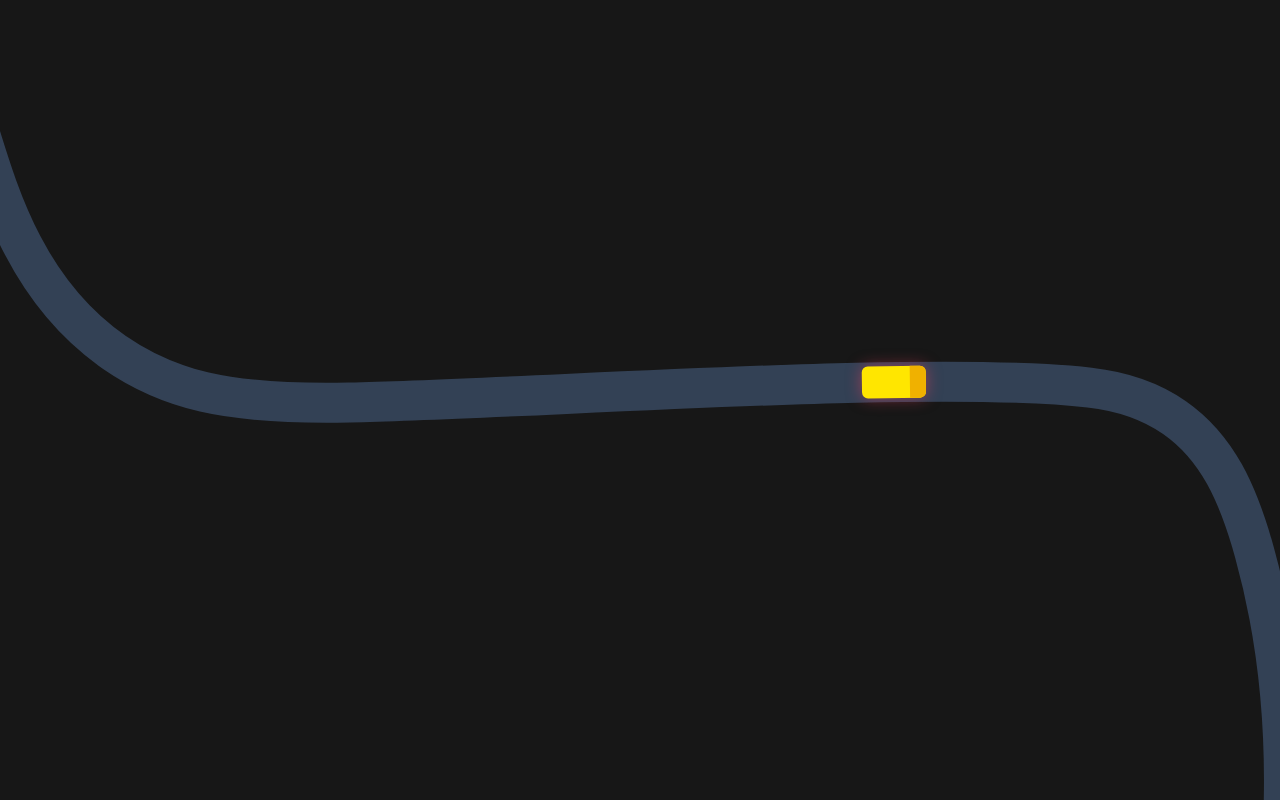
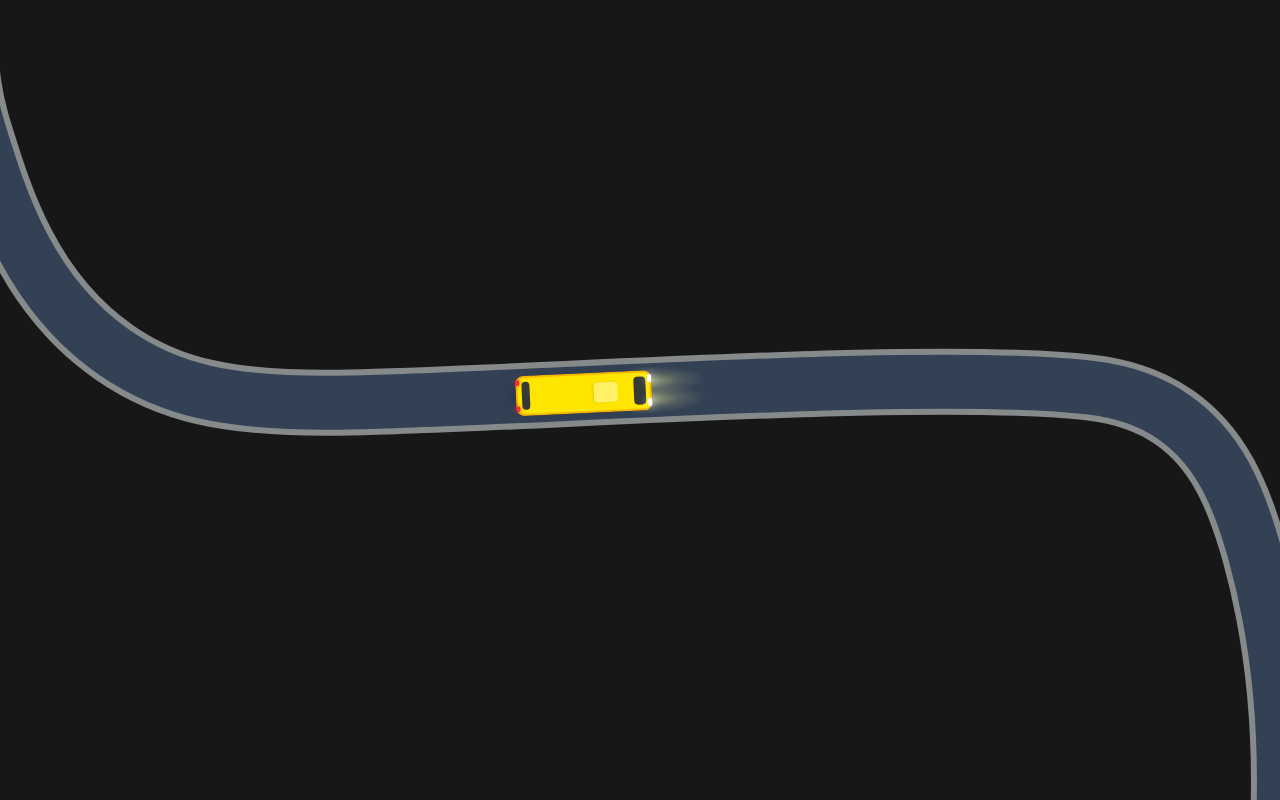
Before and after one commit to lukasus55/portfolio, a Next.js app: page /en in a window 1280 px wide. Shown: the part 3700-4500 px from the top of the page. Built offline with nearby package versions, Linux system fonts and the light colour scheme.

Commit message:
Improved vehicle and road look

```diff
--- /dev/null
+++ b/app/[lang]/components/Bus.tsx
@@ -0,0 +1,81 @@
+"use client";
+
+import { motion, MotionValue } from "framer-motion";
+
+export default function Bus({
+    roadPath,
+    distance
+}: {
+    roadPath: string;
+    distance: MotionValue<string>;
+}) {
+    return (
+        <motion.div
+            className="absolute top-0 left-0 w-10 h-34 z-10 flex justify-center"
+            style={{
+                offsetPath: `path('${roadPath}')`,
+                offsetDistance: distance,
+                offsetRotate: "auto 90deg",
+            }}
+        >
+            {/* =========================================
+                THE LIGHT BEAMS (Z-Index 0)
+                using custom styles here because Tailwind doesn't
+                natively support offset radial-gradients easily.
+            ========================================= */}
+
+            {/* LEFT HEADLIGHT BEAM */}
+            <div
+                className="absolute z-0 pointer-events-none mix-blend-screen"
+                style={{
+                    // POSITIONING: Anchors the box relative to the bus
+                    top: '-55px',   // How far forward the bounding box sits
+                    left: '-4px',  // Centers this beam perfectly over the LEFT bulb
+
+                    // SHAPE: The bounding box for the light
+                    width: '30px',   // SPREAD: Make this wider for a wider cone of light
+                    height: '75px', // REACH: Make this taller to make the high-beams shoot further
+
+                    // THE MAGIC GRADIENT:
+                    // 'ellipse at 50% 85%' puts the origin near the BOTTOM of the box.
+                    // This creates the "3/4 circle" effect: it bleeds backward to fill the bottom 15%,
+                    // and stretches forward to fill the top 85%.
+                    background: 'radial-gradient(ellipse at 50% 85%, rgba(255, 255, 155, 0.6) 0%, rgba(255, 255, 155, 0.15) 40%, transparent 70%)',
+                }}
+            />
+
+            {/* RIGHT HEADLIGHT BEAM */}
+            <div
+                className="absolute z-0 pointer-events-none mix-blend-screen"
+                style={{
+                    top: '-55px',
+                    right: '-4px',
+                    width: '30px',
+                    height: '75px',
+                    background: 'radial-gradient(ellipse at 50% 85%, rgba(255, 255, 155, 0.6) 0%, rgba(255, 255, 155, 0.15) 40%, transparent 70%)',
+                }}
+            />
+
+            {/* =========================================
+                THE BUS BODY (Z-Index 10)
+                Sits on top of the beams so the light looks
+                like it's coming from underneath/front.
+            ========================================= */}
+            <div className="relative z-10 w-full h-full bg-[#ffe600] rounded-lg shadow-lg border-2 border-amber-600/40 overflow-hidden">
+                <div className="absolute top-1 left-1 right-1 h-3 bg-slate-800 rounded-sm opacity-90" />
+                <div className="absolute top-8 left-2 right-2 h-6 bg-white/40 rounded-sm shadow-sm" />
+                <div className="absolute bottom-1 left-1 right-1 h-2 bg-slate-800 rounded-sm opacity-90" />
+            </div>
+
+            {/* =========================================
+                THE HARDWARE BULBS (Z-Index 20)
+                The brightest points, sitting on top of everything.
+            ========================================= */}
+            <div className="absolute z-20 top-0 left-1 w-2 h-1 bg-white rounded-full shadow-[0_0_8px_rgba(255,255,255,1)]" />
+            <div className="absolute z-20 top-0 right-1 w-2 h-1 bg-white rounded-full shadow-[0_0_8px_rgba(255,255,255,1)]" />
+
+            <div className="absolute z-20 bottom-0 left-1 w-1.5 h-1 bg-red-500 rounded-full shadow-[0_0_6px_rgba(239,68,68,0.9)]" />
+            <div className="absolute z-20 bottom-0 right-1 w-1.5 h-1 bg-red-500 rounded-full shadow-[0_0_6px_rgba(239,68,68,0.9)]" />
+        </motion.div>
+    );
+}
--- a/app/[lang]/components/Car.tsx
+++ /dev/null
@@ -1,18 +0,0 @@
-import { motion, MotionValue } from "framer-motion";
-
-export default function Car({ roadPath, distance }: { roadPath: string, distance: MotionValue<string> }) {
-
-    return (
-        <motion.div
-            className="absolute top-0 left-0 w-8 h-16 bg-accent rounded-md shadow-[0_0_15px_rgba(244,63,94,0.5)] z-10"
-            style={{
-                offsetPath: `path('${roadPath}')`, // Snaps the car to the path
-                offsetDistance: distance, // Animates the car along the path based on scroll
-                offsetRotate: "auto 90deg", // Automatically rotates the car to face the direction of the curve!
-            }}
-        >
-            <div className="w-full h-4 bg-yellow-500 rounded-t-md" />
-        </motion.div>
-    )
-
-}
--- a/app/[lang]/components/Road.tsx
+++ b/app/[lang]/components/Road.tsx
@@ -3,13 +3,26 @@ export default function Road({ roadPath }: { roadPath: string }) {
         <svg
             className="absolute inset-0 w-full h-full"
             preserveAspectRatio="none"
-            viewBox="0 0 1500 4500" // Change here too to match illustrator canvas
+            viewBox="0 0 1500 4500"
         >
+            {/* THE CURB (Bottom Layer) */}
+            <path
+                d={roadPath}
+                stroke="#878a8a"
+                strokeWidth="66"
+                fill="none"
+                strokeLinecap="round"  // Rounds off the start and end of the road
+                strokeLinejoin="round" // Prevents sharp spikes on tight corners
+            />
+
+            {/* THE ASPHALT (Top Layer) */}
             <path
                 d={roadPath}
                 stroke="#334155"
-                strokeWidth="40"
+                strokeWidth="54" // At 54px, it leaves a 6px curb on each side.
                 fill="none"
+                strokeLinecap="round"
+                strokeLinejoin="round"
             />
         </svg>
     )
--- a/app/[lang]/components/TrackBackground.tsx
+++ b/app/[lang]/components/TrackBackground.tsx
@@ -3,7 +3,7 @@
 import { useScroll, useTransform } from "framer-motion";
 import { useRef } from "react";
 import Road from "./Road";
-import Car from "./Car";
+import Bus from "./Bus";
 
 export default function TrackBackground() {
   const containerRef = useRef(null);
@@ -14,7 +14,7 @@ export default function TrackBackground() {
     offset: ["start start", "end end"],
   });
 
-  const distance = useTransform(scrollYProgress, [0, 1], ["2%", "90%"]);
+  const distance = useTransform(scrollYProgress, [0, 1], ["6%", "86%"]);
 
   const roadPath:string = "M189.5-72.5c6.38,410.68,8.93,713.22,0,865-1.74,29.53-6.85,103.35,35,175,44.71,76.54,122.45,110.91,155,125,69.47,30.07,129,32.9,185,35,247,9.25,518.3-34.53,675,5,22.37,5.64,68.66,19.44,102.88,58.08,39.56,44.65,42.63,99.49,42.63,100,0,.94,0,2.1,0,2.1v.36c-.52,36.06,20.88,601.92,21,605h0c12.47,321.13,4.52,549.89-44,757-9.27,39.56-23,90.94-62.5,142.5-9.85,12.84-56.54,71.67-150,110-104.58,42.89-200.16,32.41-270,25-508.45-53.95-570.59-42.35-625-5-85.83,58.92-124.28,162.6-140,205-22.56,60.83-25.34,118.05-30,230-15.46,371.75-13.79,408.94,5,470,20.72,67.33,49.51,160.86,135,220,51.93,35.92,109.27,52.7,235,50,192.86-4.13,579.35-33.09,740-15,16.59,1.87,51.36,6.56,85,30,42.79,29.82,63.62,75.94,80,135,32.88,118.55,33,235.81,25,325";
 
@@ -25,7 +25,7 @@ export default function TrackBackground() {
       {/* Change Road component too to match illustrator canvas */}
       <Road roadPath={roadPath}/>
 
-      <Car roadPath={roadPath} distance={distance}/>
+      <Bus roadPath={roadPath} distance={distance}/>
 
     </div>
   );
```
